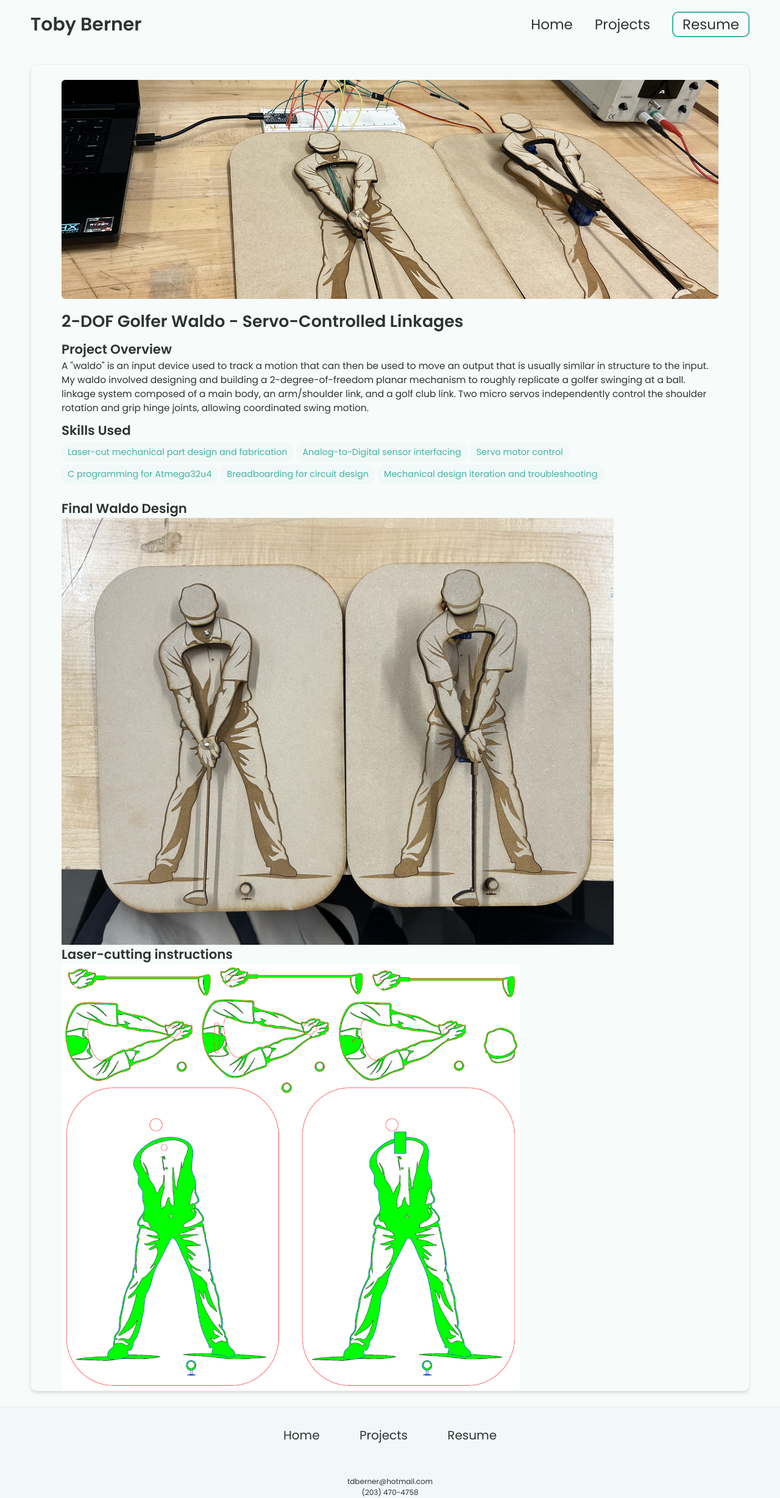
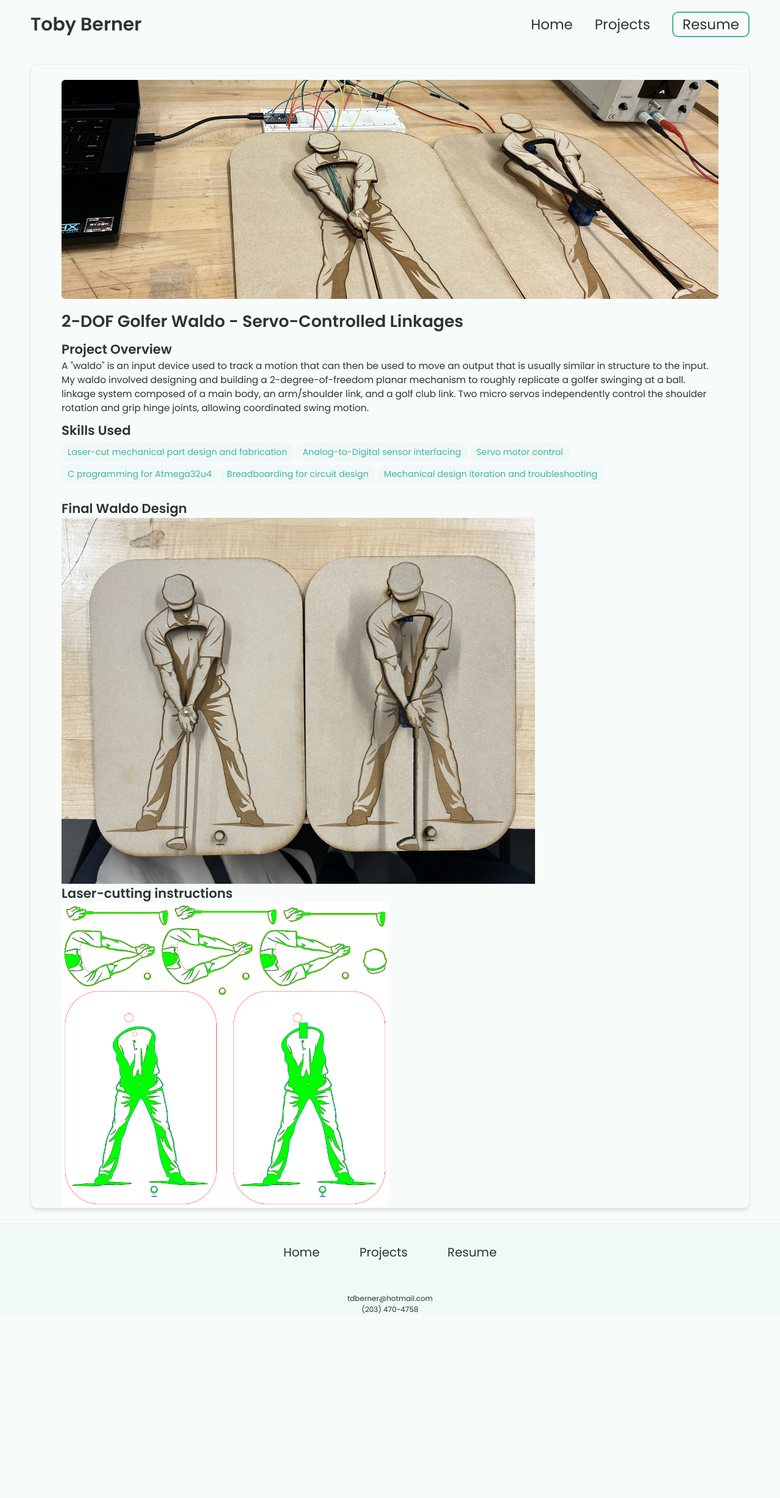
Before and after one commit to tdberner/tdberner.github.io, a Jekyll site: the page built from _projects/waldo/index.md, in a window 1280 px wide. Shown: the whole page at 61% size. Built offline with Jekyll 4.4.1, drawn with Linux system fonts in a browser that asks for light colours; after the commit the page ends 2156 px from its top, so only the background shows below that.

Commit message:
Update index.md

```diff
--- a/_projects/waldo/index.md
+++ b/_projects/waldo/index.md
@@ -13,6 +13,6 @@ skills:
 main-image: /waldo1.jpg
 ---
 ## Final Waldo Design
-{% include image-gallery.html images="waldo3.jpg" height="700" %}
+{% include image-gallery.html images="waldo3.jpg" height="600" %}
 ## Laser-cutting instructions
-{% include image-gallery.html images="waldo2.png" height="700" %}
+{% include image-gallery.html images="waldo2.png" height="500" %}
```
